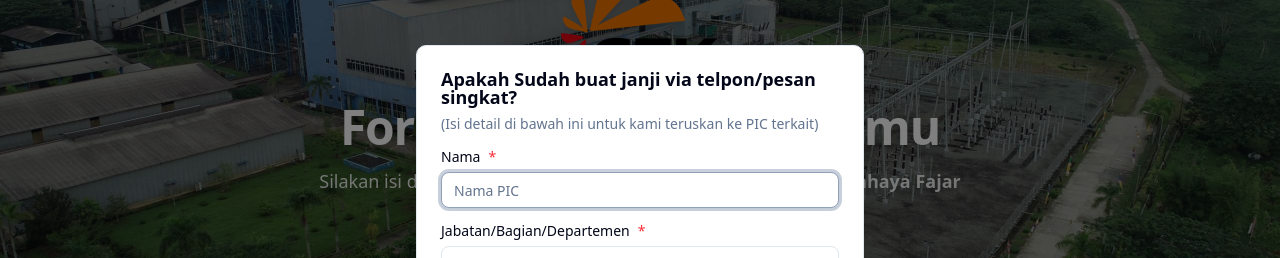
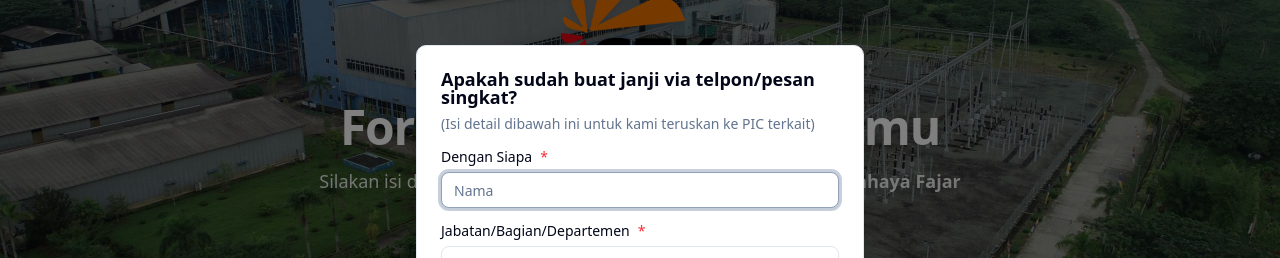
Before and after one commit to koirherianto/permit-visit, a SvelteKit app: page / in a window 1280 px wide. Both pictures are taken after a click on the button "Tidak". Shown: the part 194-452 px from the top of the page. Built offline with nearby package versions, Linux system fonts and the light colour scheme; no server answers.

Commit message:
update ui

```diff
--- a/src/routes/+page.svelte
+++ b/src/routes/+page.svelte
@@ -150,7 +150,7 @@
 
         <!-- Data Pengunjung -->
         <div class="border-t pt-3">
-          <h3 class="font-semibold mb-2">Data Pengunjung</h3>
+          <h3 class="font-semibold mb-2">Data Nama Pengunjung</h3>
 
           <div class="grid md:grid-cols-2 gap-4 my-2">
             <div class="grid gap-2">
@@ -158,7 +158,7 @@
                 name="nama_pic"
                 id="nama_pic"
                 value={form?.old?.nama_pic}
-                placeholder="Koordinator/PIC"
+                placeholder="Nama Koordinator/PIC"
                 maxlength={255}
                 required
               />
@@ -212,7 +212,7 @@
 
           <div class="mt-4">
             <Button type="button" variant="outline" onclick={tambahTamu}
-              >+ Tambah Tamu Lainya</Button
+              >+ Tambah Tamu Lainnya</Button
             >
           </div>
         </div>
@@ -365,22 +365,22 @@
     {:else if hasOfficialLetter === false}
       <DialogHeader>
         <DialogTitle
-          >Apakah Sudah buat janji via telpon/pesan singkat?</DialogTitle
+          >Apakah sudah buat janji via telpon/pesan singkat?</DialogTitle
         >
         <DialogDescription
-          >(Isi detail di bawah ini untuk kami teruskan ke PIC terkait)</DialogDescription
+          >(Isi detail dibawah ini untuk kami teruskan ke PIC terkait)</DialogDescription
         >
       </DialogHeader>
       <!-- Step lanjutan jika TIDAK -->
       <form class="grid gap-4" onsubmit={submitTanpaSurat}>
         <div class="grid gap-2">
           <Label for="modal_nama"
-            >Nama <span class="text-red-500">*</span></Label
+            >Dengan Siapa <span class="text-red-500">*</span></Label
           >
           <Input
             id="modal_nama"
             bind:value={namaJanji}
-            placeholder="Nama PIC"
+            placeholder="Nama"
             required
             maxlength={255}
           />
```
